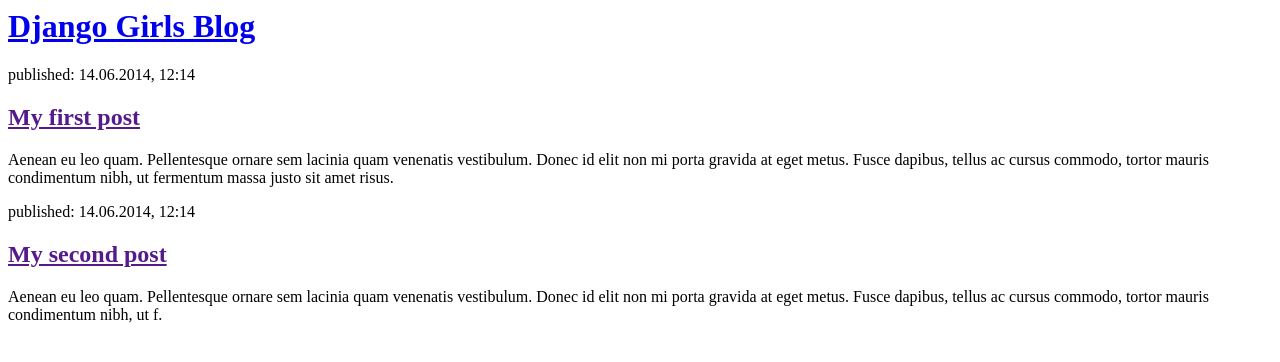
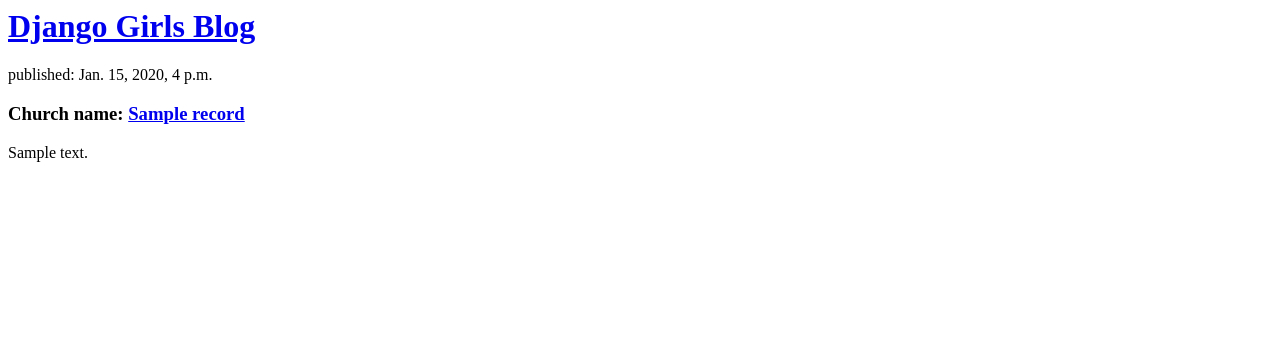
Before and after one commit to ualmaz/djangoGirls, a Django app: page / in a window 1280 px wide. Shown: the top 362 px of the page. Run offline with Django 3.2, Linux system fonts and the light colour scheme; tables that the repository leaves empty hold one stand-in row (values such as "Sample post").

Commit message:
modified

```diff
--- a/blog/templates/blog/post_list.html
+++ b/blog/templates/blog/post_list.html
@@ -7,16 +7,13 @@
             <h1><a href="/">Django Girls Blog</a></h1>
         </div>
 
-        <div>
-            <p>published: 14.06.2014, 12:14</p>
-            <h2><a href="">My first post</a></h2>
-            <p>Aenean eu leo quam. Pellentesque ornare sem lacinia quam venenatis vestibulum. Donec id elit non mi porta gravida at eget metus. Fusce dapibus, tellus ac cursus commodo, tortor mauris condimentum nibh, ut fermentum massa justo sit amet risus.</p>
-        </div>
+        {% for record in records %}
 
         <div>
-            <p>published: 14.06.2014, 12:14</p>
-            <h2><a href="">My second post</a></h2>
-            <p>Aenean eu leo quam. Pellentesque ornare sem lacinia quam venenatis vestibulum. Donec id elit non mi porta gravida at eget metus. Fusce dapibus, tellus ac cursus commodo, tortor mauris condimentum nibh, ut f.</p>
+            <p>published: {{ record.published_date }}</p>
+            <h3>Church name: <a href="#">{{ record.title }}</a></h3>
+            <p>{{ record.text|linebreaksbr }}</p>
+            {% endfor %}
         </div>
     </body>
 </html>
--- a/blog/views.py
+++ b/blog/views.py
@@ -1,4 +1,7 @@
 from django.shortcuts import render
+from django.utils import timezone
+from .models import Record
 
 def post_list(request):
-    return render(request, 'blog/post_list.html', {})
+    records = Record.objects.all()
+    return render(request, 'blog/post_list.html', {'records': records})
```
